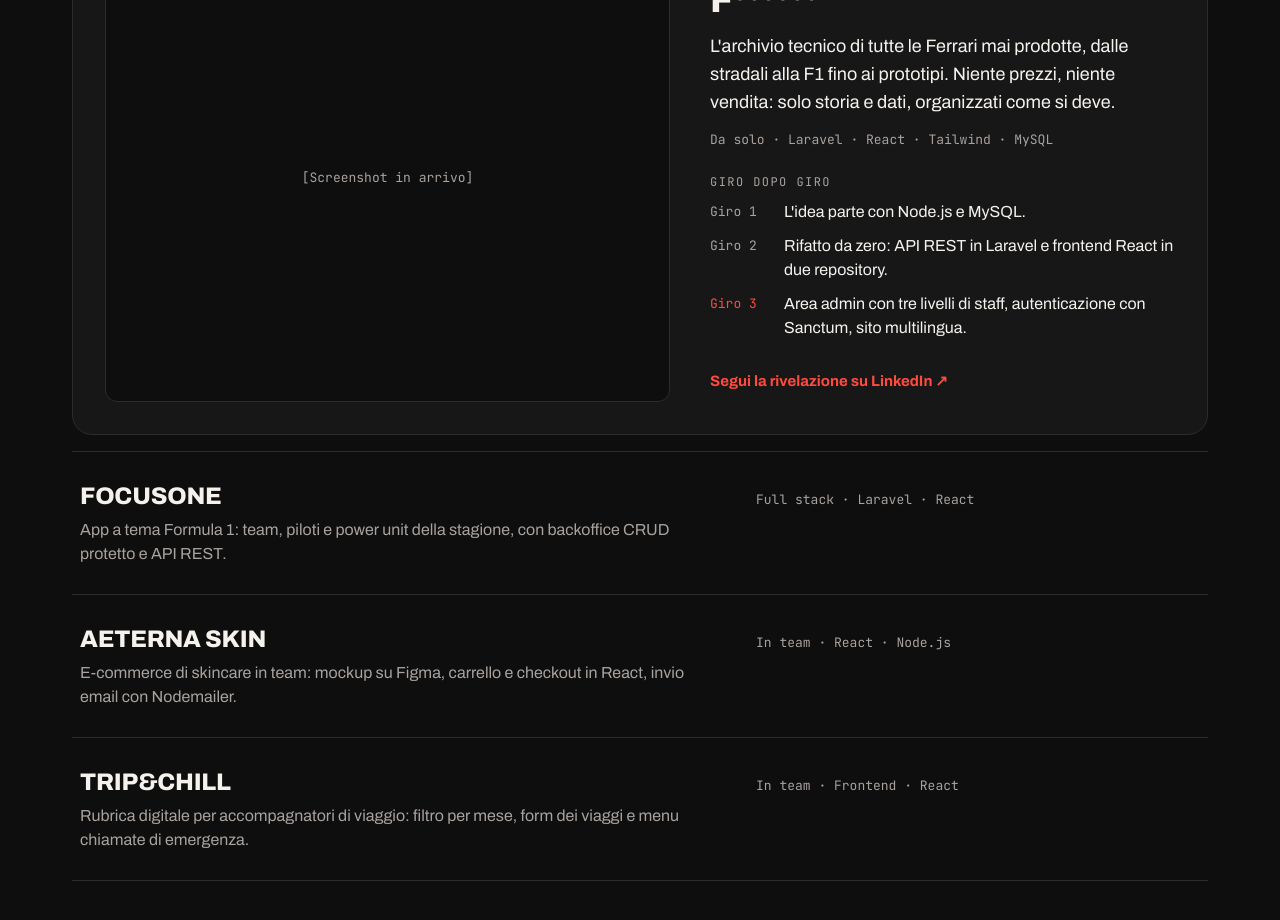
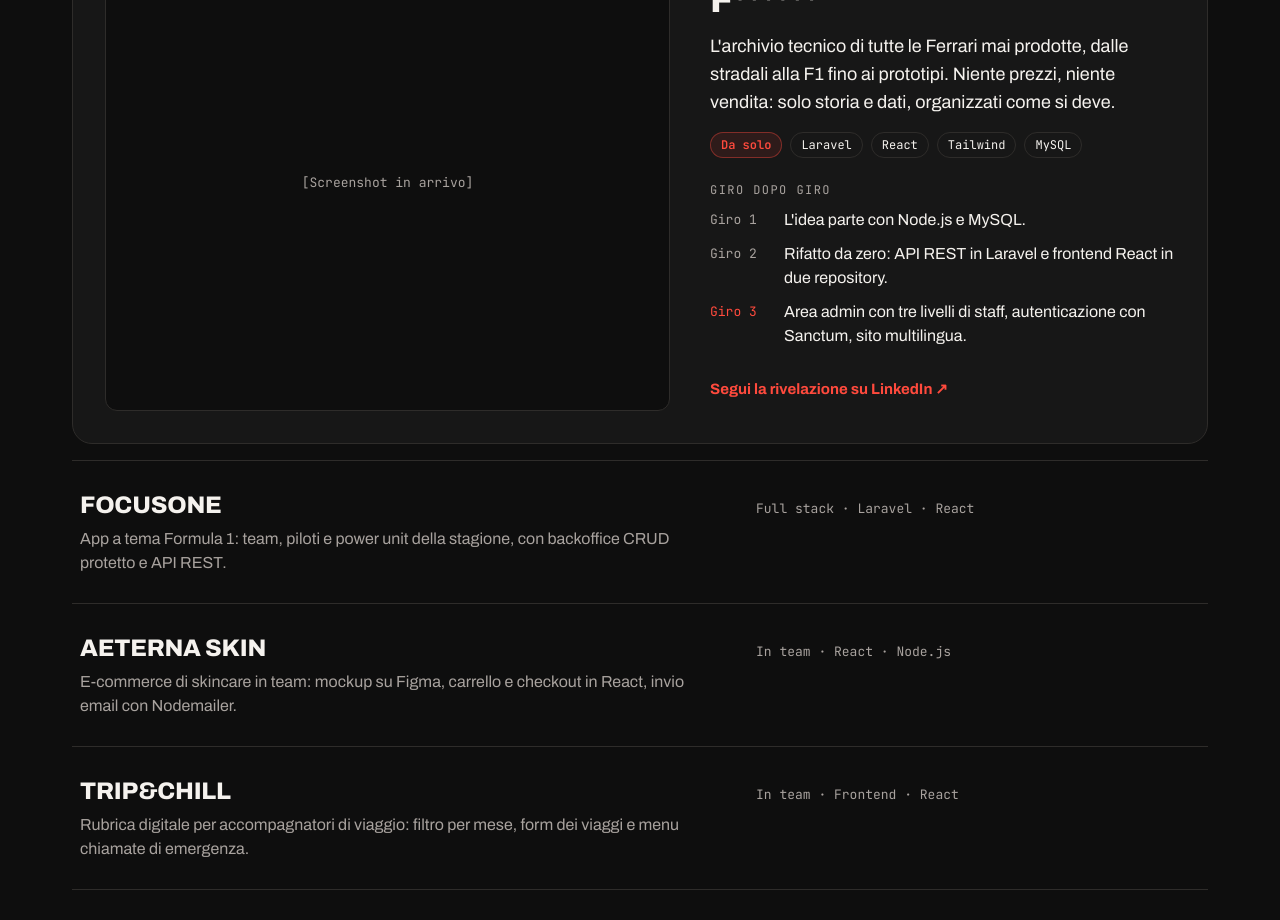
Before and after one commit to matteolepera/portfolio, a React (Vite) app: page / in a window 1280 px wide. Shown: the part 1460-2380 px from the top of the page. Built offline with nearby package versions, Linux system fonts and the light colour scheme; no server answers.

Commit message:
feat: badge di ruolo e stack nella card del progetto in evidenza"

```diff
--- a/src/components/home/FeaturedProject.jsx
+++ b/src/components/home/FeaturedProject.jsx
@@ -1,3 +1,5 @@
+import StackBadges from "../ui/StackBadges";
+
 export default function FeaturedProject({ project }) {
   const lastLap = project.laps.length - 1;
 
@@ -23,9 +25,12 @@ export default function FeaturedProject({ project }) {
           {project.name}
         </h3>
         <p className="mt-3 text-lg">{project.description}</p>
-        <p className="mt-3.5 font-mono text-[13px] text-muted">
-          {[project.role, ...project.stack].join(" · ")}
-        </p>
+
+        <StackBadges
+          role={project.role}
+          stack={project.stack}
+          className="mt-4"
+        />
 
         <p className="mt-6 mb-2.5 font-mono text-xs tracking-[0.12em] text-muted uppercase">
           Giro dopo giro
--- a/src/components/nav/BackToTop.jsx
+++ b/src/components/nav/BackToTop.jsx
@@ -36,7 +36,8 @@ export default function BackToTop() {
       inert={!shown}
       onClick={(event) => scrollToSection(event, "top")}
       aria-label="Torna all'inizio"
-            className={`fixed right-3 bottom-[calc(92px+env(safe-area-inset-bottom))] lg:right-6 lg:bottom-6 z-20 flex size-12 items-center justify-center rounded-full border border-line bg-glass text-ink shadow-[0_8px_24px_rgba(0,0,0,0.35)] backdrop-blur-[16px] transition-[opacity,transform] ${shown
+      className={`fixed right-3 bottom-[calc(92px+env(safe-area-inset-bottom))] lg:right-6 lg:bottom-6 z-20 flex size-12 items-center justify-center rounded-full border border-line bg-glass text-ink shadow-[0_8px_24px_rgba(0,0,0,0.35)] backdrop-blur-[16px] transition-[opacity,transform] ${
+        shown
           ? "translate-y-0 scale-100 opacity-100 duration-[450ms] ease-[cubic-bezier(0.34,1.56,0.64,1)]"
           : "pointer-events-none translate-y-3 scale-90 opacity-0 duration-200 ease-out"
       }`}
--- /dev/null
+++ b/src/components/ui/StackBadges.jsx
@@ -0,0 +1,22 @@
+export default function StackBadges({ role, stack, className = "" }) {
+  return (
+    <ul
+      aria-label="Ruolo e tecnologie"
+      className={`flex flex-wrap gap-2 ${className}`}
+    >
+      {role && (
+        <li className="inline-flex items-center rounded-full border border-accent-text/40 bg-accent-text/10 px-2.5 py-1 font-mono text-xs font-semibold text-accent-text transition-colors duration-500">
+          {role}
+        </li>
+      )}
+      {stack.map((tech) => (
+        <li
+          key={tech}
+          className="inline-flex items-center rounded-full border border-line px-2.5 py-1 font-mono text-xs text-ink"
+        >
+          {tech}
+        </li>
+      ))}
+    </ul>
+  );
+}
```
Also changed, not shown: src/utils/scrollToSection.js (+5 -2 lines). Lines whose indentation alone changed are shown as unchanged.
